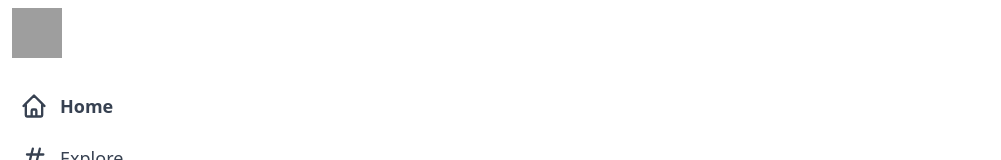
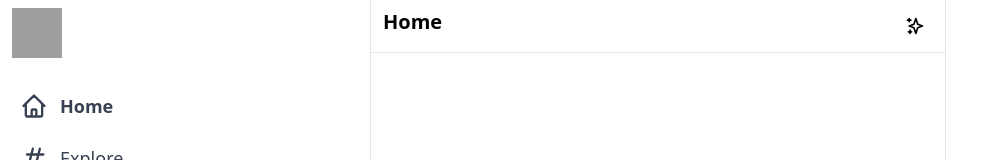
Before and after one commit to potofuu/twitter-clone, a Next.js app: page / in a window 1280 px wide. Shown: the top 160 px of the page, without its empty margins (0-1001 px from the left). Built offline with nearby package versions, Linux system fonts and the light colour scheme; grey boxes are pictures that could not be loaded.

Commit message:
setup home section

```diff
--- /dev/null
+++ b/components/Feed.js
@@ -0,0 +1,14 @@
+import { SparklesIcon } from "@heroicons/react/outline";
+
+export default function Feed() {
+  return (
+    <div className="xl:ml-[370px] border-l border-r border-gray-200 xl:min-w-[576px] sm:ml-[73px] flex-grow max-w-xl">
+        <div className="flex py-2 px-3 sticky top=0 z-50 bg-white border-b border-gray-200">
+            <h2 className="text-lg sm:text-xl font-bold cursor-pointer">Home</h2>
+            <div className="hoverEffect flex items-center justify-center px-0 ml-auto w-9 h-9">
+                <SparklesIcon className="h-5"/>
+            </div>
+        </div>
+    </div>
+  )
+}
--- a/pages/index.js
+++ b/pages/index.js
@@ -1,4 +1,5 @@
 import Head from 'next/head'
+import Feed from '../components/Feed'
 import Sidebar from '../components/Sidebar'
 
 export default function Home() {
@@ -15,6 +16,7 @@
         <Sidebar/>
 
         {/* Feed */}
+        <Feed/>
 
         {/* Widgets */}
       </main>
```
